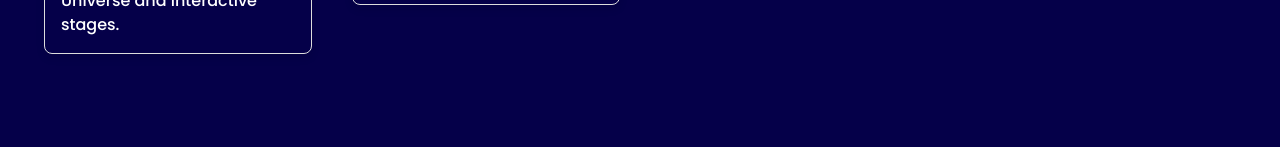
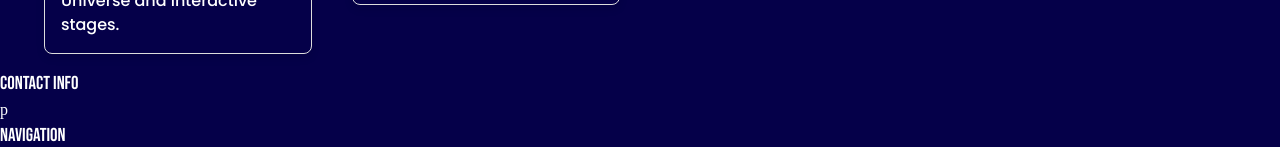
Before and after one commit to OZI-G-BE/game-front, a React (Vite) app in the folder Game-Site/: page / in a window 1280 px wide. Shown: the part 2317-2464 px from the top of the page. Before the commit the page ends 2387 px from the top, so only its background shows below. Built offline with nearby package versions, Linux system fonts and the light colour scheme.

Commit message:
feat: add Footer component and integrate it into the main App layout

```diff
--- a/Game-Site/src/App.jsx
+++ b/Game-Site/src/App.jsx
@@ -1,6 +1,7 @@
 import {  useState } from 'react'
 import styles from './App.module.css';
 import Navbar from './Components/Navbar';
+import Footer from './Components/Footer.jsx';
 import Card from './card';
 import { Outlet, NavLink, Link} from 'react-router-dom';
 import gamedata from './gameData.js';
@@ -46,14 +47,15 @@ function App() {
     return (
       <>
       <Navbar/>
-    <div className={bodActive} >
-    <Link to="/" className={xActive} onClick={gameShow}  >❌</Link>
-      <Outlet context={{ gData }} />
+      <div className={bodActive} >
+        <Link to="/" className={xActive} onClick={gameShow}  >❌</Link>
+        <Outlet context={{ gData }} />
       </div>
       <h1>THE ONE STOP DESTINATION FOR THE CURRENT TITANS OF<br></br> THE FIGHTING GAME WORLD</h1>
       <div className={gameActive}>
         {gData}
       </div>
+      <Footer />
     </>
   )
 }
--- /dev/null
+++ b/Game-Site/src/Components/Footer.jsx
@@ -0,0 +1,21 @@
+import styles from './Footer.module.css';
+
+function Footer(){
+    return(
+        <footer>
+            <div className="details">
+                <h3>Contact Info</h3>
+                p
+                <ul></ul>
+            </div>
+            <div className="details">
+                <h3>Navigation</h3>
+            </div>
+            <div className="details">
+
+            </div>
+        </footer>
+    );
+}
+
+export default Footer
--- /dev/null
+++ b/Game-Site/src/Components/Footer.module.css
@@ -0,0 +1,6 @@
+
+
+footer{
+    width: 100vh;
+
+}
```
